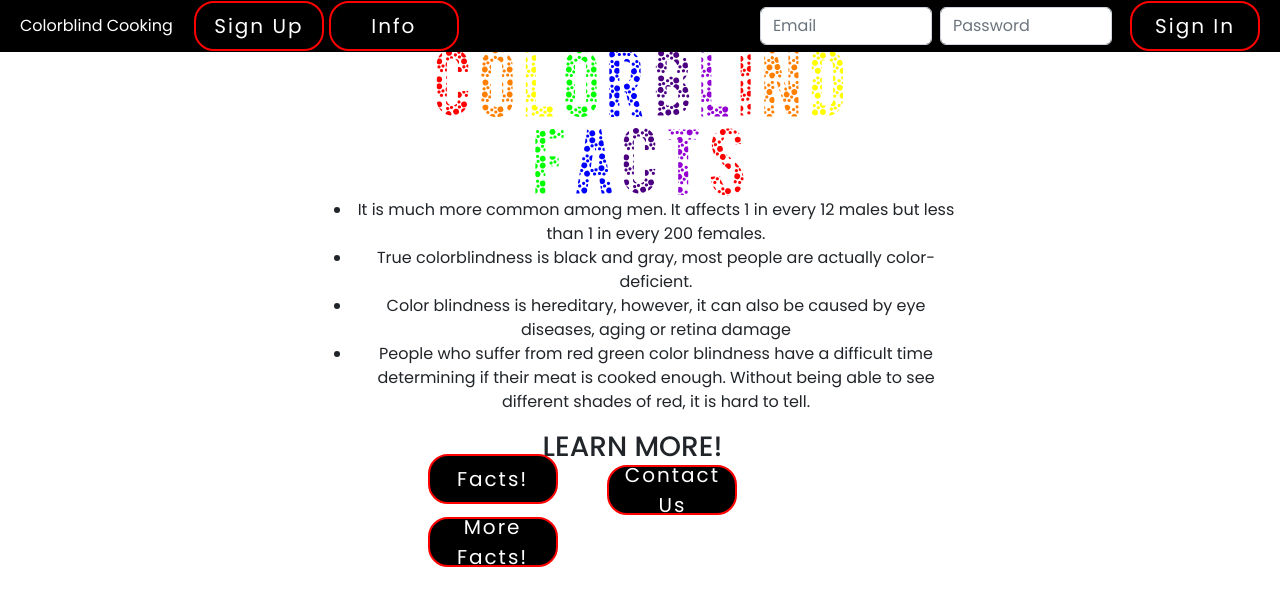
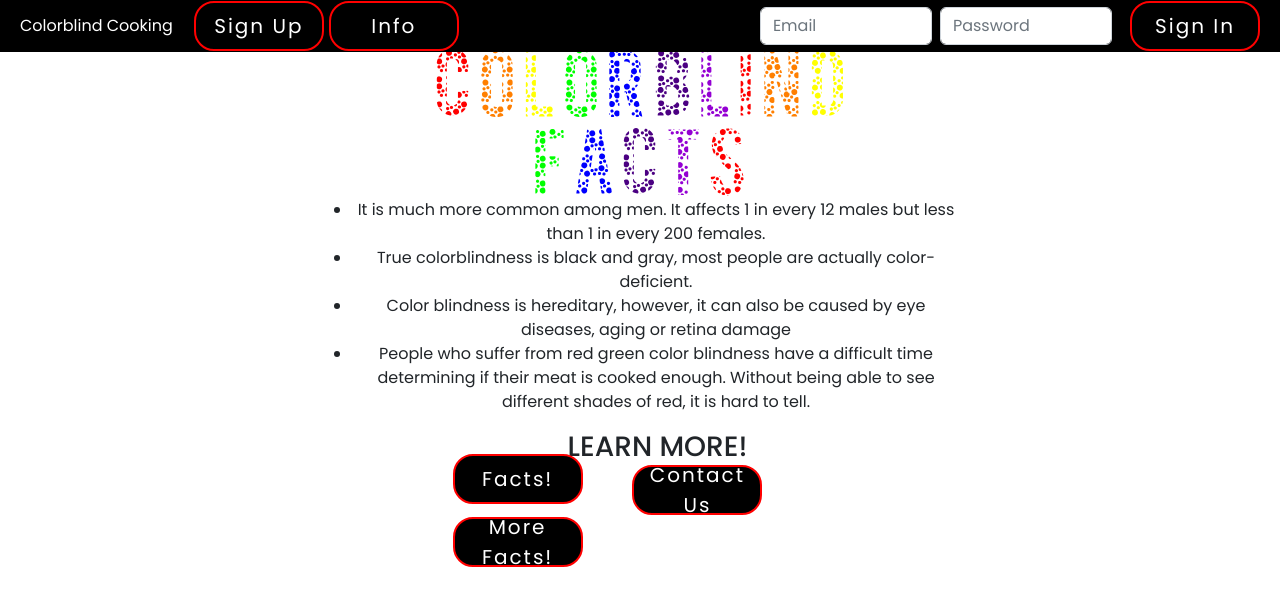
Before and after one commit to ArtbyDMT/Colorblind-Cooking, a React (Create React App) app: page /info in a window 1280 px wide. Shown: the top 606 px of the page. Built offline with nearby package versions, Linux system fonts and the light colour scheme.

Commit message:
edited css

```diff
--- a/src/components/pages/Info.css
+++ b/src/components/pages/Info.css
@@ -23,4 +23,5 @@ justify-content: center;
     justify-content: center;
 
     align-items: center;
+    margin-left: 50px;;
 }
```
